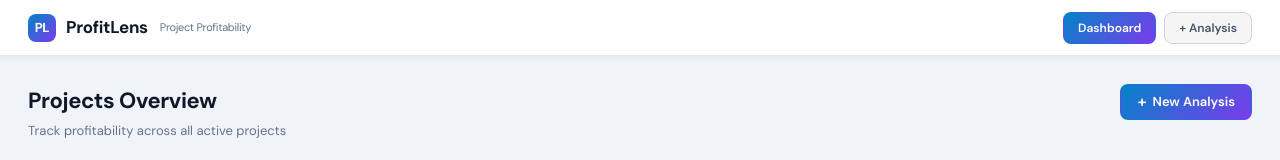
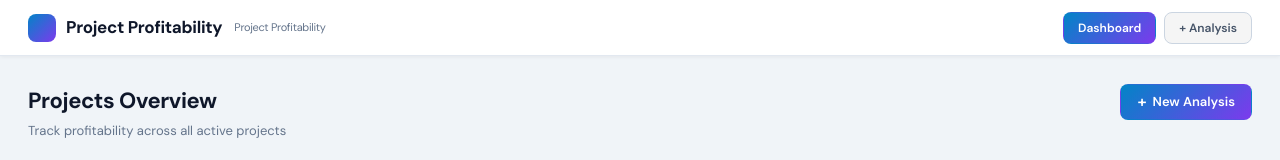
Before and after one commit to Sunil-workhub/abp-onboarding, a React (Vite) app: page / in a window 1280 px wide. Shown: the top 160 px of the page. Built offline with nearby package versions, Linux system fonts and the light colour scheme.

Commit message:
project profitability

```diff
--- a/src/App.jsx
+++ b/src/App.jsx
@@ -1671,8 +1671,8 @@ export default function App() {
       />
       <nav style={S.nav}>
         <div style={S.navLogo}>
-          <div style={S.logoBadge}>PL</div>
-          ProfitLens
+          <div style={S.logoBadge}></div>
+          Project Profitability
           <span
             style={{
               fontSize: 11,
```
